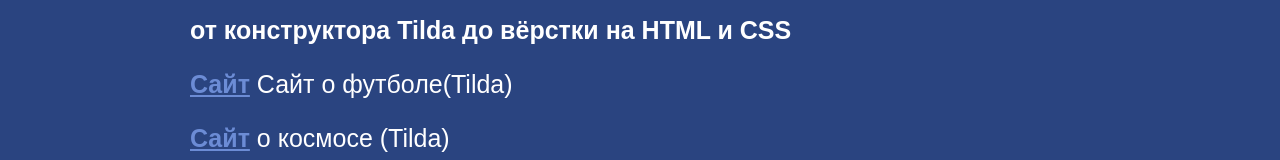
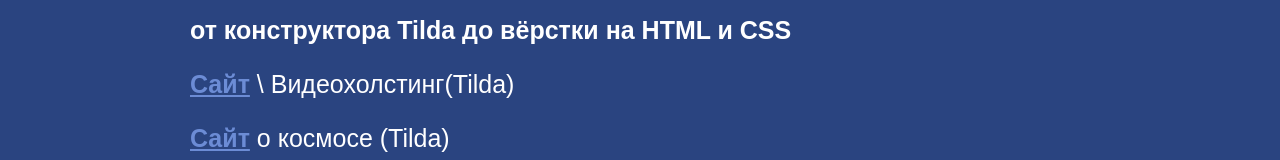
Before and after one commit to giperAndrey1234/solovarov, a plain HTML site: page mysites.html in a window 1280 px wide. Shown: the part 136-296 px from the top of the page. Drawn offline with Linux system fonts and the light colour scheme.

Commit message:
Update mysites.html

```diff
--- a/mysites.html
+++ b/mysites.html
@@ -12,7 +12,7 @@
         <section>
       <h1 class="class">Мои сайты</h1>
       <p class="text-big"><b>от конструктора Tilda до вёрстки на HTML и CSS</b></p>
-      <p class="site"><a class="link-text" href="http://avto-by-andrey.tilda.ws/"><b>Сайт</b></a> Сайт о футболе(Tilda)</p>
+      <p class="site"><a class="link-text" href="http://avto-by-andrey.tilda.ws/"><b>Сайт</b></a> \ Видеохолстинг(Tilda)</p>
         <p class="site"><a class="link-text" href="http://avto-by-andrey.tilda.ws/kosmos"><b>Сайт</b></a> о космосе (Tilda)</p>
         <p class="site"><a class="link-text" href="https://giperandrey1234.github.io/lesson4.3/"><b>Сайт</b></a> Pixel Design сделаный в github</p>
       <p class="site"><a class="link-text" href="http://avto-by-andrey.tilda.ws/index"><b>Макет</b></a> многостраничного сайта, сделанный в Tilda</p>
```
